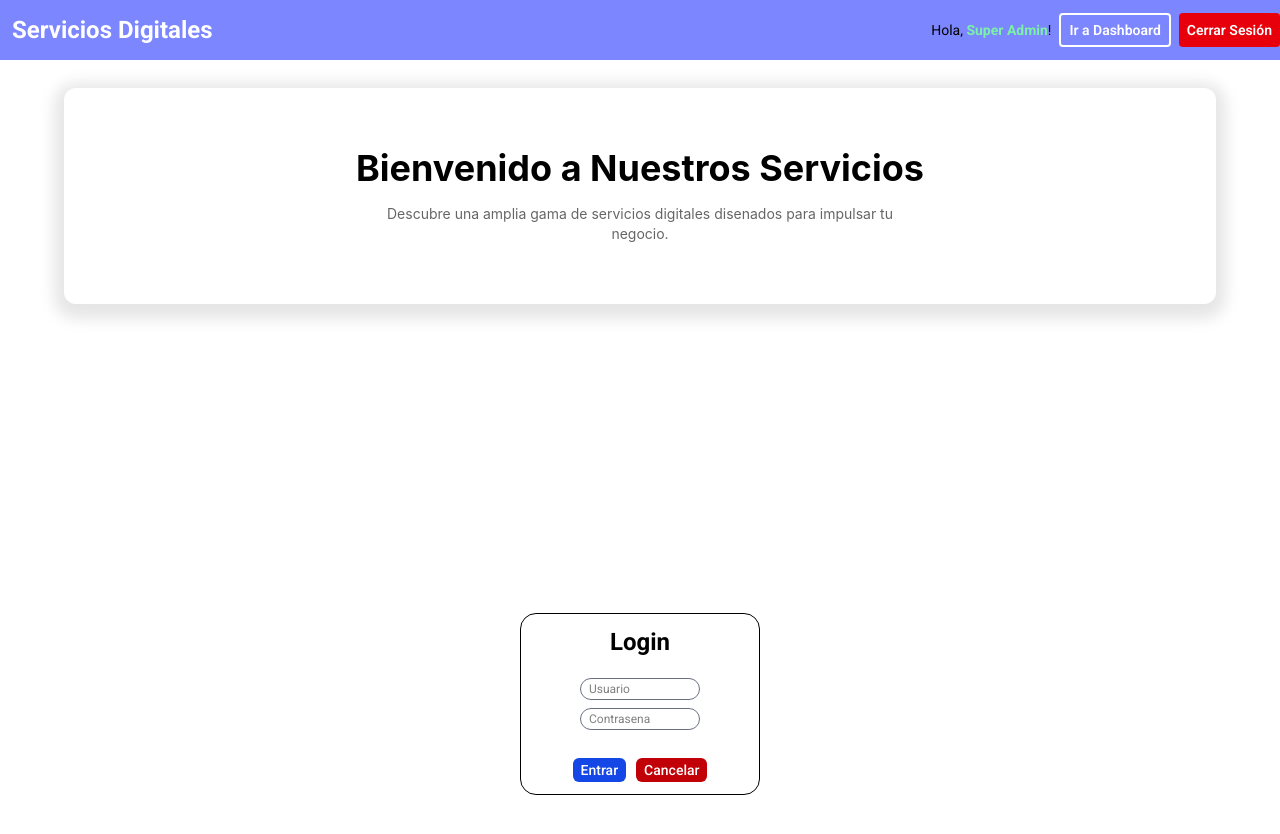
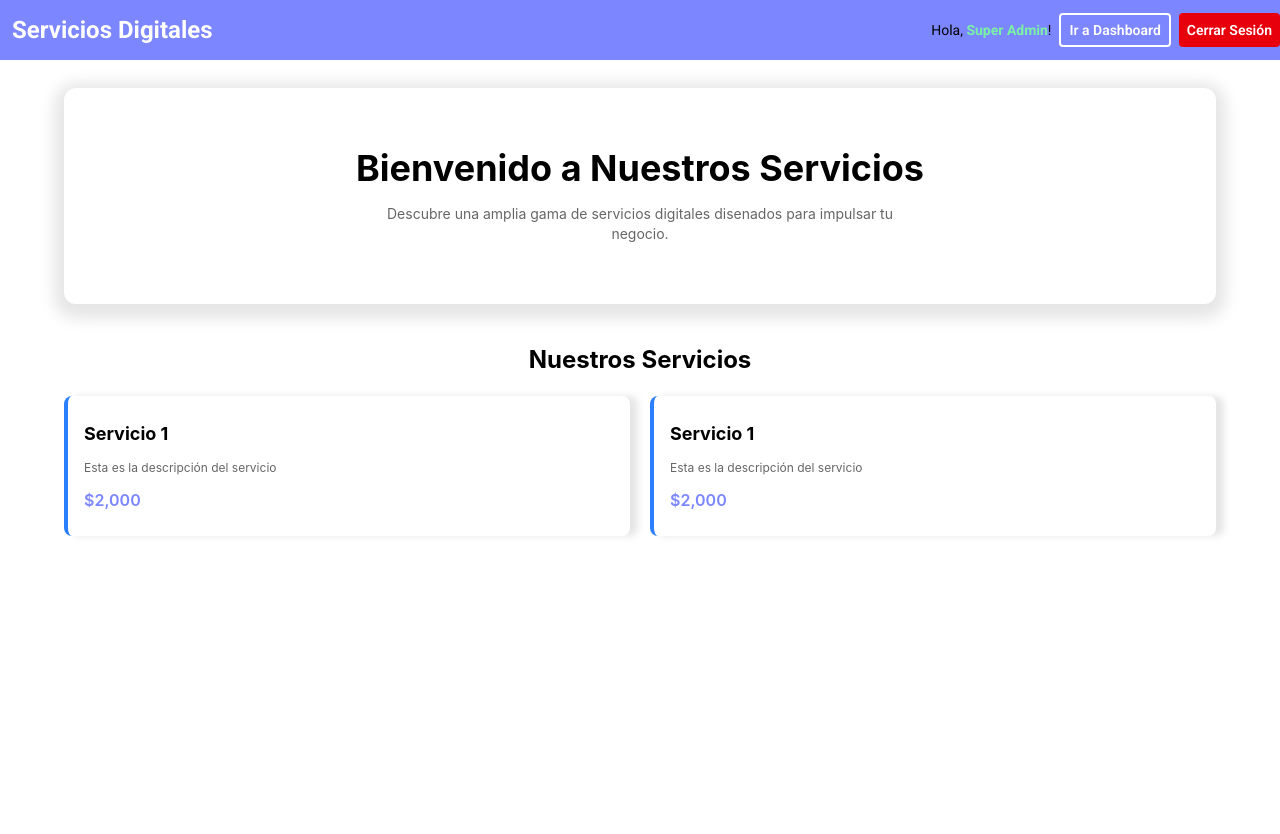
Before and after one commit to vhdezpedro/servicios-app, a React app in the folder frontend/: page / in a window 1280 px wide. Shown: the top 834 px of the page. After the commit the page ends 800 px from the top, so only its background shows below. Built offline with nearby package versions, Linux system fonts and the light colour scheme; the HTML template or start-up script is replaced by a standard one.

Commit message:
Se crea el componente ServiceCard.jsx.

```diff
--- a/frontend/src/App.jsx
+++ b/frontend/src/App.jsx
@@ -1,12 +1,22 @@
 import Header from "./components/Header";
 import Hero from "./components/Hero";
 import Login from "./components/Login";
+import ServiceCard from "./components/ServiceCard";
 
 function App() {
   return (
     <>
       <Header />
       <Hero />
+      <section className="mt-10 w-9/10 place-self-center">
+        <h3 className="mb-5 text-2xl font-bold text-center">
+          Nuestros Servicios
+        </h3>
+        <div className="grid grid-cols-2 gap-5 ">
+          <ServiceCard />
+          <ServiceCard />
+        </div>
+      </section>
       <Login />
     </>
   );
--- a/frontend/src/components/Header.jsx
+++ b/frontend/src/components/Header.jsx
@@ -2,7 +2,7 @@ import React from "react";
 
 function Header() {
   return (
-    <div className=" h-15 flex justify-between font-['Roboto'] bg-indigo-400 items-center">
+    <header className=" h-15 flex justify-between font-['Roboto'] bg-indigo-400 items-center">
       <h1 className="text-2xl font-bold p-3 text-white">Servicios Digitales</h1>
       <div className="flex gap-2 items-center">
         <h3 className="text-sm">
@@ -15,7 +15,7 @@ function Header() {
           Cerrar Sesión
         </button>
       </div>
-    </div>
+    </header>
   );
 }
 
--- a/frontend/src/components/Login.jsx
+++ b/frontend/src/components/Login.jsx
@@ -2,7 +2,7 @@ import React from "react";
 
 function Login() {
   return (
-    <div className="flex w-full h-screen justify-center items-center">
+    <div className="hidden absolute top-1/3 flex w-full justify-center items-center">
       <div className="flex flex-col gap-5 justify-center items-center w-60 border rounded-2xl p-3 font-['Roboto'] text-sm">
         <h3 className="text-2xl font-bold">Login</h3>
         <form className="flex flex-col gap-2 items-center" action="submit">
--- /dev/null
+++ b/frontend/src/components/ServiceCard.jsx
@@ -0,0 +1,13 @@
+import React from "react";
+
+function ServiceCard() {
+  return (
+    <div className="flex flex-col px-4 py-6 justify-between rounded-lg shadow-[8px_0px_7px_0px_rgba(0,0,0,0.1)] border-l-4 border-blue-500 h-35">
+      <h3 className="font-bold text-lg">Servicio 1</h3>
+      <p className="text-xs opacity-60">Esta es la descripción del servicio</p>
+      <p className="text-indigo-400 font-semibold">$2,000</p>
+    </div>
+  );
+}
+
+export default ServiceCard;
```
